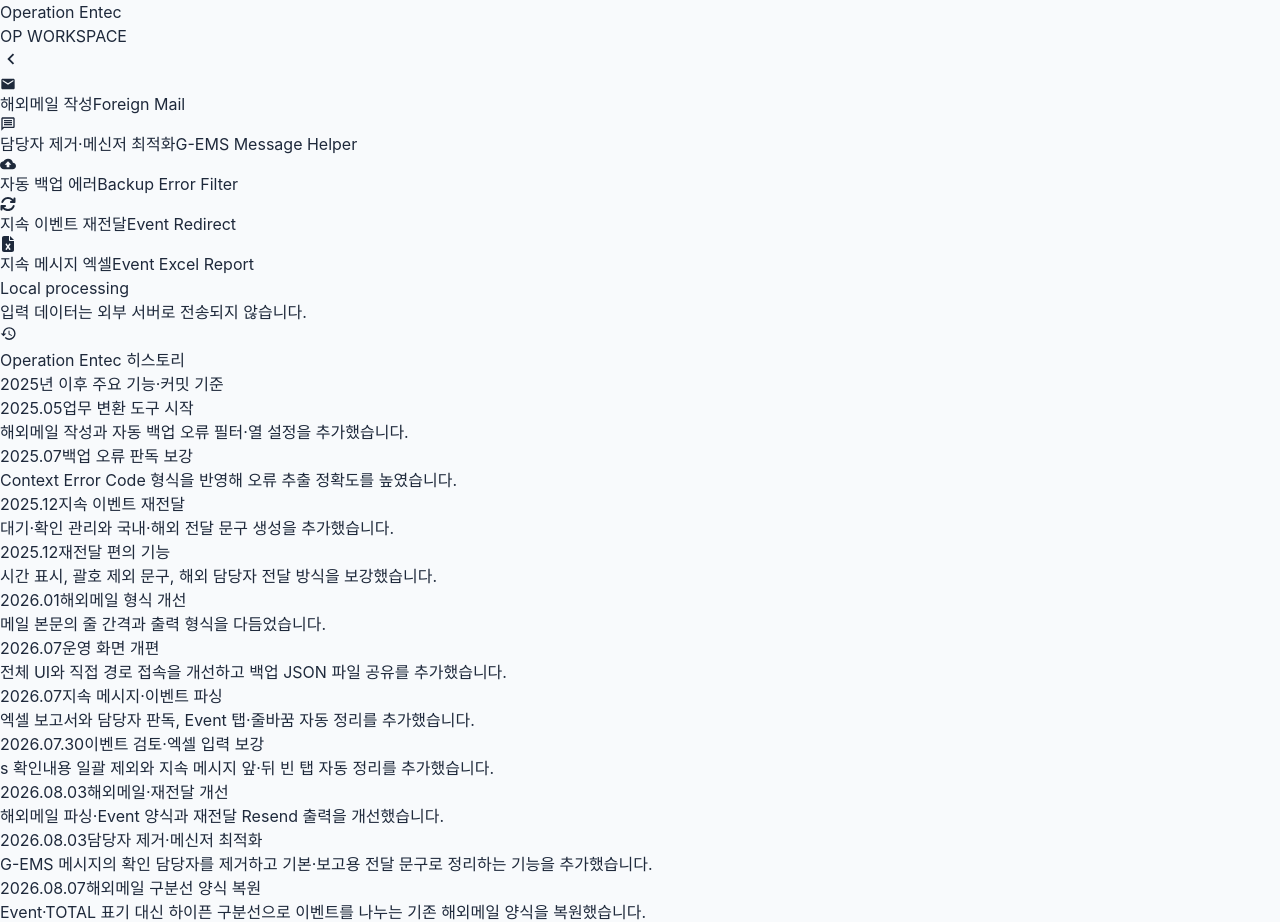
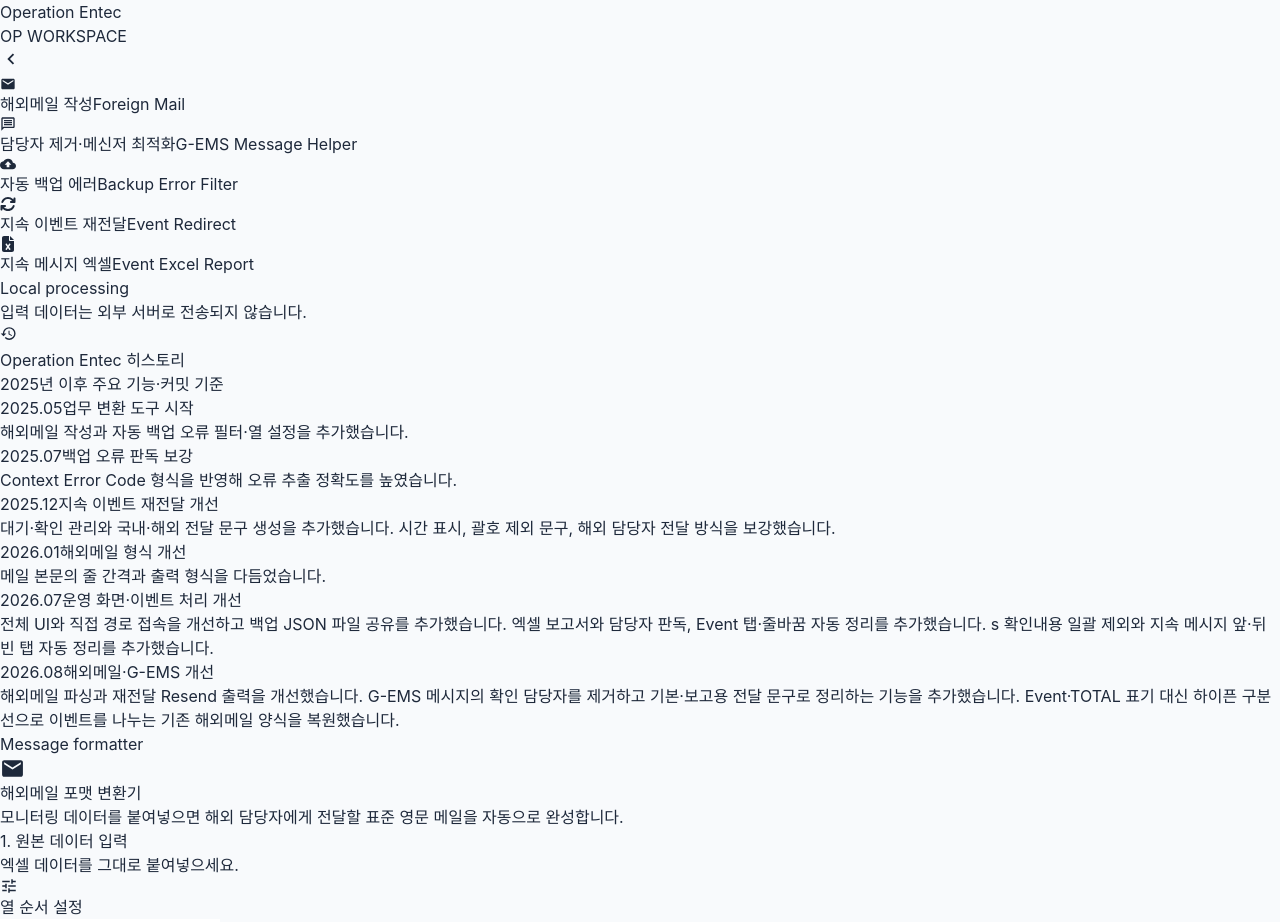
Before and after one commit to chipmunk-dev/Operation-entec, a React (Vite) app: page /foreign-mail in a window 1280 px wide. Shown: the top 922 px of the page. Built offline with nearby package versions, Linux system fonts and the light colour scheme.

Commit message:
docs: group change history by month

```diff
--- a/src/components/Navbar.jsx
+++ b/src/components/Navbar.jsx
@@ -56,13 +56,9 @@
   },
   {
     date: '2025.12',
-    title: '지속 이벤트 재전달',
-    detail: '대기·확인 관리와 국내·해외 전달 문구 생성을 추가했습니다.',
-  },
-  {
-    date: '2025.12',
-    title: '재전달 편의 기능',
-    detail: '시간 표시, 괄호 제외 문구, 해외 담당자 전달 방식을 보강했습니다.',
+    title: '지속 이벤트 재전달 개선',
+    detail: `대기·확인 관리와 국내·해외 전달 문구 생성을 추가했습니다.
+시간 표시, 괄호 제외 문구, 해외 담당자 전달 방식을 보강했습니다.`,
   },
   {
     date: '2026.01',
@@ -71,33 +67,17 @@
   },
   {
     date: '2026.07',
-    title: '운영 화면 개편',
-    detail: '전체 UI와 직접 경로 접속을 개선하고 백업 JSON 파일 공유를 추가했습니다.',
+    title: '운영 화면·이벤트 처리 개선',
+    detail: `전체 UI와 직접 경로 접속을 개선하고 백업 JSON 파일 공유를 추가했습니다.
+엑셀 보고서와 담당자 판독, Event 탭·줄바꿈 자동 정리를 추가했습니다.
+s 확인내용 일괄 제외와 지속 메시지 앞·뒤 빈 탭 자동 정리를 추가했습니다.`,
   },
   {
-    date: '2026.07',
-    title: '지속 메시지·이벤트 파싱',
-    detail: '엑셀 보고서와 담당자 판독, Event 탭·줄바꿈 자동 정리를 추가했습니다.',
-  },
-  {
-    date: '2026.07.30',
-    title: '이벤트 검토·엑셀 입력 보강',
-    detail: 's 확인내용 일괄 제외와 지속 메시지 앞·뒤 빈 탭 자동 정리를 추가했습니다.',
-  },
-  {
-    date: '2026.08.03',
-    title: '해외메일·재전달 개선',
-    detail: '해외메일 파싱·Event 양식과 재전달 Resend 출력을 개선했습니다.',
-  },
-  {
-    date: '2026.08.03',
-    title: '담당자 제거·메신저 최적화',
-    detail: 'G-EMS 메시지의 확인 담당자를 제거하고 기본·보고용 전달 문구로 정리하는 기능을 추가했습니다.',
-  },
-  {
-    date: '2026.08.07',
-    title: '해외메일 구분선 양식 복원',
-    detail: 'Event·TOTAL 표기 대신 하이픈 구분선으로 이벤트를 나누는 기존 해외메일 양식을 복원했습니다.',
+    date: '2026.08',
+    title: '해외메일·G-EMS 개선',
+    detail: `해외메일 파싱과 재전달 Resend 출력을 개선했습니다.
+G-EMS 메시지의 확인 담당자를 제거하고 기본·보고용 전달 문구로 정리하는 기능을 추가했습니다.
+Event·TOTAL 표기 대신 하이픈 구분선으로 이벤트를 나누는 기존 해외메일 양식을 복원했습니다.`,
   },
 ];
 
@@ -206,7 +186,7 @@
                   {title}
                 </span>
               </div>
-              <p className="mt-1 text-[11px] leading-4 text-slate-500">
+              <p className="mt-1 whitespace-pre-line text-[11px] leading-4 text-slate-500">
                 {detail}
               </p>
             </li>
```
